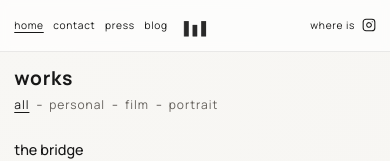
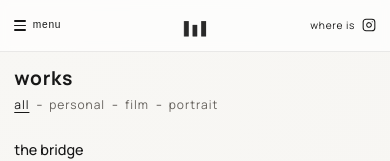
Before and after one commit to mishuan/ilikecalculus.com, a Next.js app: page / in a window 390 px wide. Shown: the top 161 px of the page. Built offline with nearby package versions, Linux system fonts and the light colour scheme.

Commit message:
Add mobile dropdown menu to top navigation

```diff
--- a/src/components/sidebar.tsx
+++ b/src/components/sidebar.tsx
@@ -3,7 +3,7 @@
 import Link from "next/link";
 import { usePathname } from "next/navigation";
 import Image from "next/image";
-import { useSyncExternalStore } from "react";
+import { useState, useSyncExternalStore } from "react";
 import { classNames } from "@/components/ui/class-names";
 import { navItems, siteData } from "@/data/site-content";
 
@@ -29,6 +29,7 @@ function InstagramIcon() {
 
 export function Sidebar() {
   const pathname = usePathname() ?? "";
+  const [isMobileMenuOpen, setIsMobileMenuOpen] = useState(false);
   const isHydrated = useSyncExternalStore(
     () => () => {},
     () => true,
@@ -39,22 +40,13 @@ export function Sidebar() {
   const topLinks = navItems.filter((item) => ("external" in item && item.external) || item.href !== "/where");
   const isWhereActive = isHydrated && (pathname === "/where" || pathname.startsWith("/where/"));
 
-  if (isSlideshowView) {
-    return null;
-  }
-
-  return (
-    <header className="top-nav">
-      <div className="top-nav__inner">
-        <nav aria-label="Main navigation" className="top-nav__links">
-          {topLinks.map((item) => {
+  const renderTopLinks = (onNavigate?: () => void) =>
+    topLinks.map((item) => {
       const isExternal = "external" in item && item.external;
       const isActive =
         !isExternal &&
         isHydrated &&
-              (item.href === "/"
-                ? pathname === "/"
-                : pathname === item.href || pathname.startsWith(`${item.href}/`));
+        (item.href === "/" ? pathname === "/" : pathname === item.href || pathname.startsWith(`${item.href}/`));
 
       if (isExternal) {
         return (
@@ -64,6 +56,7 @@ export function Sidebar() {
             className="nav-link"
             target="_blank"
             rel="noreferrer noopener"
+            onClick={onNavigate}
           >
             {item.label}
           </a>
@@ -75,12 +68,46 @@ export function Sidebar() {
           key={item.href}
           href={item.href}
           className={classNames("nav-link", isActive && "nav-link--active")}
+          onClick={onNavigate}
         >
           {item.label}
         </Link>
       );
-          })}
+    });
+
+  if (isSlideshowView) {
+    return null;
+  }
+
+  return (
+    <header className="top-nav">
+      <div className="top-nav__inner">
+        <nav aria-label="Main navigation" className="top-nav__links">
+          {renderTopLinks()}
         </nav>
+
+        <div className="top-nav__mobile-menu">
+          <button
+            type="button"
+            className="top-nav__menu-button"
+            aria-expanded={isMobileMenuOpen}
+            aria-controls="mobile-main-nav"
+            onClick={() => setIsMobileMenuOpen((current) => !current)}
+          >
+            <span className="top-nav__menu-icon" aria-hidden="true">
+              <span />
+              <span />
+              <span />
+            </span>
+            <span className="top-nav__menu-label">{isMobileMenuOpen ? "close" : "menu"}</span>
+          </button>
+
+          {isMobileMenuOpen ? (
+            <nav id="mobile-main-nav" aria-label="Mobile navigation" className="top-nav__mobile-panel">
+              {renderTopLinks(() => setIsMobileMenuOpen(false))}
+            </nav>
+          ) : null}
+        </div>
 
         <Link href="/" className="top-nav__brand" aria-label="Go to homepage">
           <Image
--- a/src/styles/modules/layout.css
+++ b/src/styles/modules/layout.css
@@ -70,6 +70,84 @@
   justify-content: flex-start;
   gap: 0.62rem 0.95rem;
   min-width: 0;
+}
+
+.top-nav__mobile-menu {
+  display: none;
+  position: relative;
+  justify-self: start;
+}
+
+.top-nav__menu-button {
+  appearance: none;
+  border: 0;
+  background: transparent;
+  color: var(--ink);
+  padding: 0;
+  display: inline-flex;
+  align-items: center;
+  gap: 0.44rem;
+  line-height: 1;
+  cursor: pointer;
+  font-size: var(--font-size-text-action);
+  letter-spacing: var(--letter-spacing-text-action);
+  text-transform: lowercase;
+  text-decoration: none;
+  text-decoration-thickness: var(--underline-thickness-text-action);
+  text-underline-offset: var(--underline-offset-text-action);
+  transform-origin: left center;
+  transition: transform var(--interactive-duration) ease, color var(--interactive-duration) ease,
+    text-decoration-color var(--interactive-duration) ease;
+}
+
+.top-nav__menu-button:hover {
+  text-decoration: underline;
+  transform: translateY(var(--interactive-raise-y));
+}
+
+.top-nav__menu-button[aria-expanded="true"] {
+  text-decoration: underline;
+}
+
+.top-nav__menu-button:active {
+  transform: none;
+}
+
+.top-nav__menu-icon {
+  display: inline-flex;
+  flex-direction: column;
+  gap: 3px;
+}
+
+.top-nav__menu-icon > span {
+  width: 12px;
+  height: 1.5px;
+  background: currentColor;
+  border-radius: 999px;
+}
+
+.top-nav__menu-label {
+  line-height: 1;
+}
+
+.top-nav__mobile-panel {
+  position: absolute;
+  top: calc(100% + 0.45rem);
+  left: 0;
+  min-width: 10.8rem;
+  padding: 0.55rem 0.62rem;
+  border: 1px solid var(--surface-nav-border);
+  border-radius: 12px;
+  background: var(--surface-nav-bg);
+  backdrop-filter: blur(6px);
+  box-shadow: 0 14px 26px rgba(0, 0, 0, 0.09);
+  display: grid;
+  gap: 0.34rem;
+  z-index: 40;
+}
+
+.top-nav__mobile-panel .nav-link {
+  width: fit-content;
 }
 
 .nav-link {
--- a/src/styles/modules/responsive.css
+++ b/src/styles/modules/responsive.css
@@ -126,7 +126,21 @@
   }
 
   .top-nav__links {
-    gap: var(--space-nav-mobile-links-gap);
+    display: none;
+  }
+
+  .top-nav__mobile-menu {
+    display: inline-flex;
+    align-items: center;
+  }
+
+  .top-nav__menu-label {
+    font-size: var(--font-size-nav-mobile-link);
+    letter-spacing: var(--letter-spacing-nav-mobile-link);
+  }
+
+  .top-nav__mobile-panel {
+    min-width: 9.5rem;
   }
 
   .nav-link {
```
Lines whose indentation alone changed are shown as unchanged.
